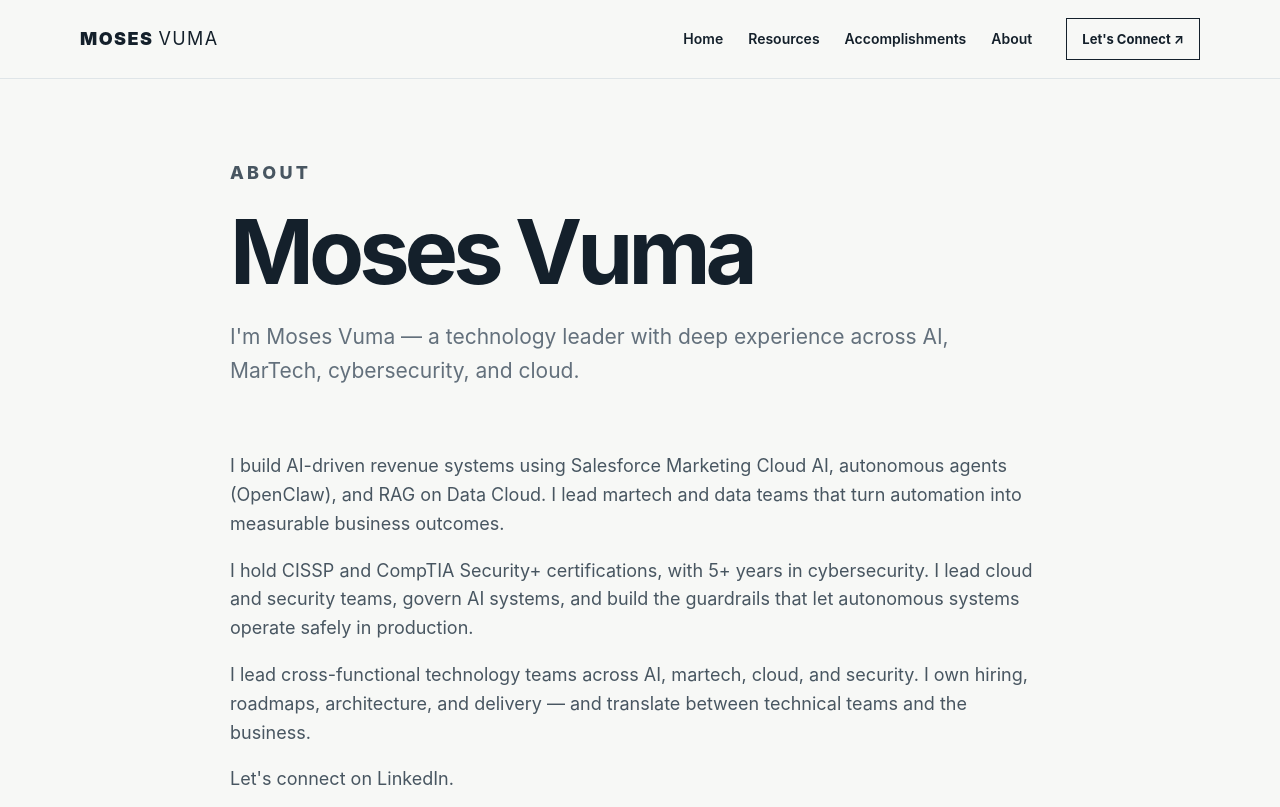
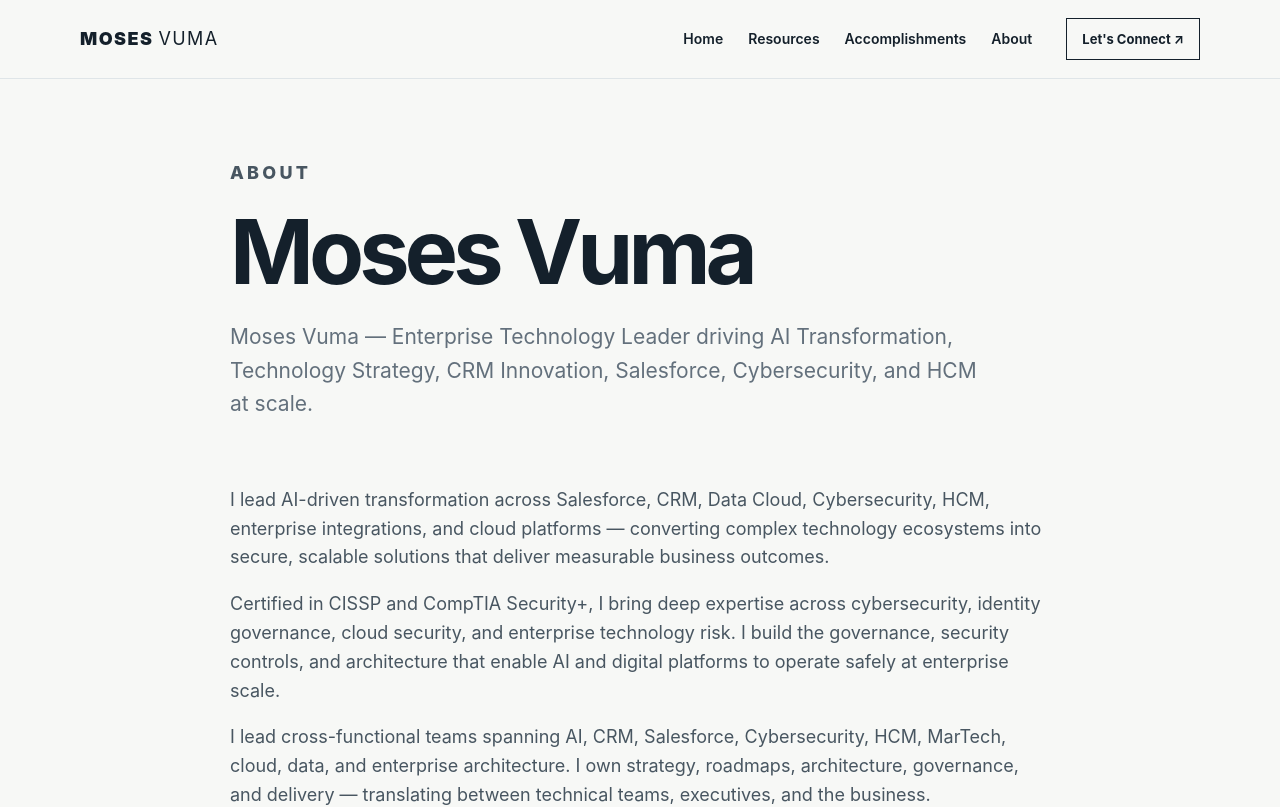
Before and after one commit to nkosivuma/mosesvuma.github.io, a Next.js app: page /about in a window 1280 px wide. Shown: the top 807 px of the page. Built offline with nearby package versions, Linux system fonts and the light colour scheme.

Commit message:
Update About page: enterprise technology leadership across AI, CRM, Salesforce, Cybersecurity, HCM
Updated the content of the About page to reflect new professional details and expertise.

```diff
--- a/app/about/page.js
+++ b/app/about/page.js
@@ -1,10 +1,10 @@
 export default function About() {
   return <main className="page"><div className="container page-inner narrow">
     <p className="eyebrow">ABOUT</p><h1>Moses Vuma</h1>
-    <p className="lede">I&#39;m Moses Vuma — a technology leader with deep experience across AI, MarTech, cybersecurity, and cloud.</p>
-    <p>I build AI-driven revenue systems using Salesforce Marketing Cloud AI, autonomous agents (OpenClaw), and RAG on Data Cloud. I lead martech and data teams that turn automation into measurable business outcomes.</p>
-    <p>I hold CISSP and CompTIA Security+ certifications, with 5+ years in cybersecurity. I lead cloud and security teams, govern AI systems, and build the guardrails that let autonomous systems operate safely in production.</p>
-    <p>I lead cross-functional technology teams across AI, martech, cloud, and security. I own hiring, roadmaps, architecture, and delivery — and translate between technical teams and the business.</p>
+    <p className="lede">Moses Vuma — Enterprise Technology Leader driving AI Transformation, Technology Strategy, CRM Innovation, Salesforce, Cybersecurity, and HCM at scale.</p>
+    <p>I lead AI-driven transformation across Salesforce, CRM, Data Cloud, Cybersecurity, HCM, enterprise integrations, and cloud platforms — converting complex technology ecosystems into secure, scalable solutions that deliver measurable business outcomes.</p>
+    <p>Certified in CISSP and CompTIA Security+, I bring deep expertise across cybersecurity, identity governance, cloud security, and enterprise technology risk. I build the governance, security controls, and architecture that enable AI and digital platforms to operate safely at enterprise scale.</p>
+    <p>I lead cross-functional teams spanning AI, CRM, Salesforce, Cybersecurity, HCM, MarTech, cloud, data, and enterprise architecture. I own strategy, roadmaps, architecture, governance, and delivery — translating between technical teams, executives, and the business.</p>
     <p>Let&#39;s connect on <a href="https://www.linkedin.com/in/nkosivuma" target="_blank" rel="noopener noreferrer">LinkedIn</a>.</p>
   </div></main>
 }
```
